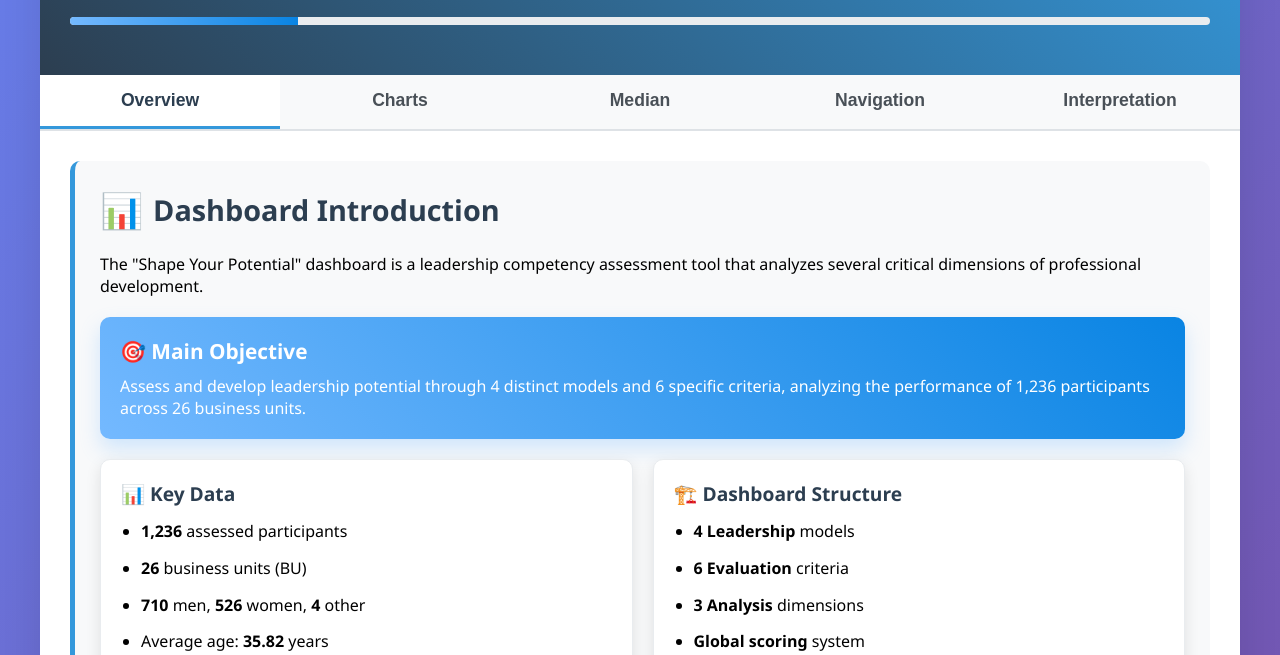
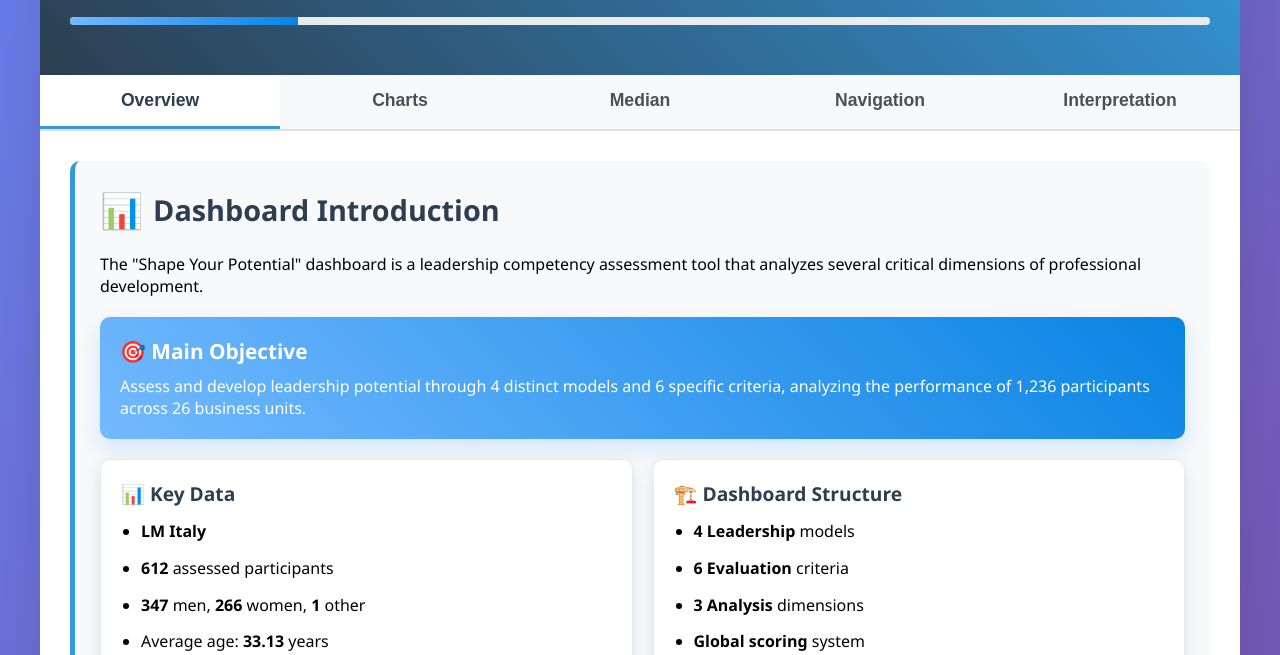
Before and after one commit to AbdelkrimBayarassou/syp-modop, a plain HTML site: page index.html in a window 1280 px wide. Shown: the part 145-800 px from the top of the page. Drawn offline with Linux system fonts and the light colour scheme.

Commit message:
Update index.html

```diff
--- a/index.html
+++ b/index.html
@@ -330,10 +330,10 @@
                     <div class="info-card">
                         <h4>📊 Key Data</h4>
                         <ul>
-                            <li><strong>1,236</strong> assessed participants</li>
-                            <li><strong>26</strong> business units (BU)</li>
-                            <li><strong>710</strong> men, <strong>526</strong> women, <strong>4</strong> other</li>
-                            <li>Average age: <strong>35.82</strong> years</li>
+                            <li><strong>LM Italy</strong> </li>
+                            <li><strong>612</strong> assessed participants</li>
+                            <li><strong>347</strong> men, <strong>266</strong> women, <strong>1</strong> other</li>
+                            <li>Average age: <strong>33.13</strong> years</li>
                         </ul>
                     </div>
                     <div class="info-card">
```
